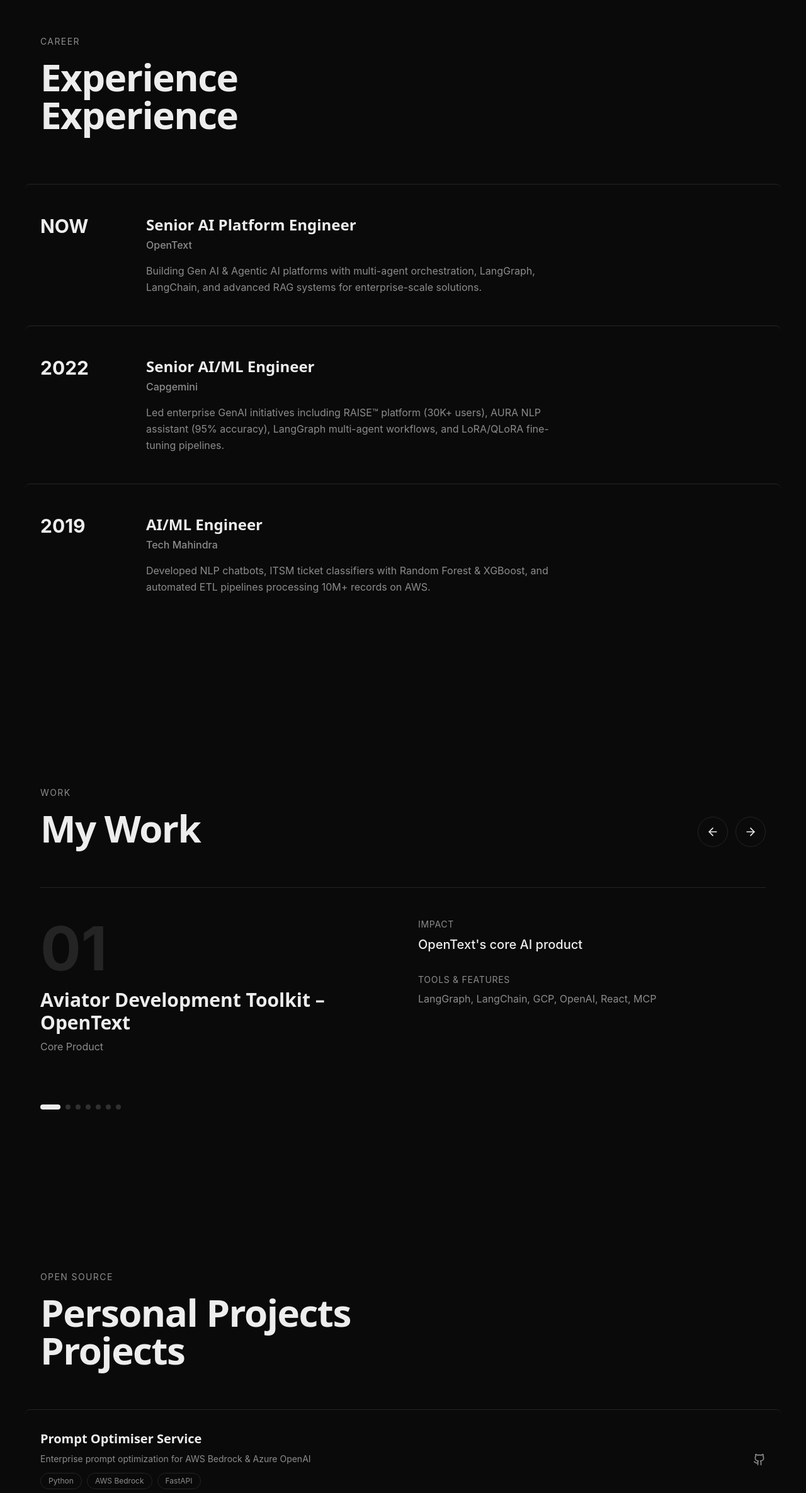
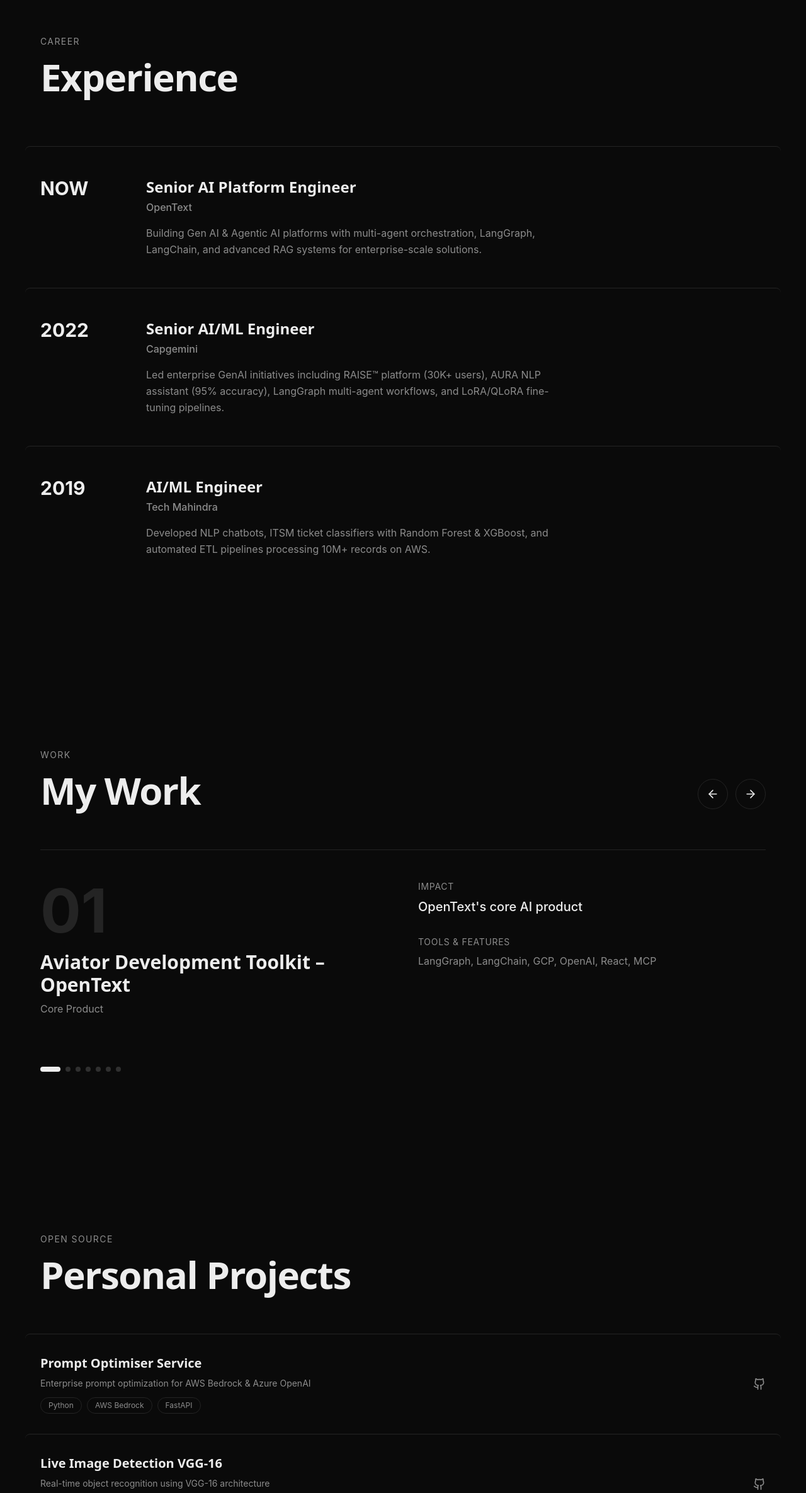
Before and after one commit to vaibhavpoojary/vaibhavpoojary.github.io, a React (Vite) app: page /#/ in a window 1280 px wide. Shown: the part 2361-4732 px from the top of the page at 63% size. Built offline with nearby package versions, Linux system fonts and the light colour scheme; the HTML template or start-up script is replaced by a standard one.

Commit message:
Changes
Co-authored-by: vaibhavpoojary <41988423+vaibhavpoojary@users.noreply.github.com>

```diff
--- a/src/components/CertificationsSection.tsx
+++ b/src/components/CertificationsSection.tsx
@@ -21,7 +21,7 @@ const CertificationsSection = () => {
             Recognition
           </p>
           <h2 className="text-4xl md:text-5xl lg:text-6xl font-bold tracking-tight mb-20 text-balance leading-[1.1]">
-            Certifications &<br />Awards
+            Certifications & Awards
           </h2>
         </ScrollReveal>
 
--- a/src/components/ExperienceSection.tsx
+++ b/src/components/ExperienceSection.tsx
@@ -35,9 +35,7 @@ const ExperienceSection = () => {
           <p className="text-sm text-muted-foreground tracking-widest uppercase mb-4">
             Career
           </p>
-          <h2 className="text-4xl md:text-5xl lg:text-6xl font-bold tracking-tight mb-20 text-balance leading-[1.1]">​Experience
-            <br />Experience
-          </h2>
+          <h2 className="text-4xl md:text-5xl lg:text-6xl font-bold tracking-tight mb-20 text-balance leading-[1.1]">​Experience</h2>
         </ScrollReveal>
 
         <div className="space-y-0">
--- a/src/components/GitHubSection.tsx
+++ b/src/components/GitHubSection.tsx
@@ -48,9 +48,7 @@ const GitHubSection = () => {
           <p className="text-sm text-muted-foreground tracking-widest uppercase mb-4">
             Open Source
           </p>
-          <h2 className="text-4xl md:text-5xl lg:text-6xl font-bold tracking-tight mb-16 text-balance leading-[1.1]">​Personal Projects
-            <br />Projects
-          </h2>
+          <h2 className="text-4xl md:text-5xl lg:text-6xl font-bold tracking-tight mb-16 text-balance leading-[1.1]">​Personal Projects</h2>
         </ScrollReveal>
 
         <div className="space-y-0">
```
